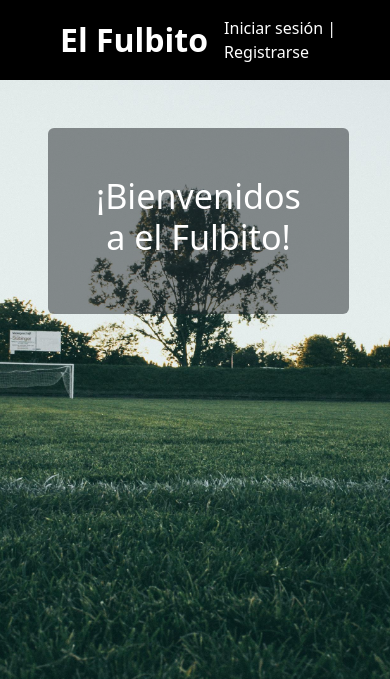
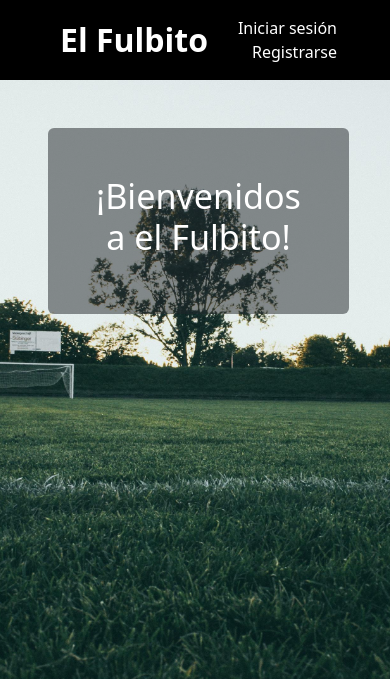
Before and after one commit to malaquiazmarcos/predio-el-fulbito, a Django app: page / in a window 390 px wide. Shown: the top 679 px of the page. Run offline with Django 5.2, Linux system fonts and the light colour scheme; parts of the project's set-up code (start-up, migrations or seed data) failed here and were passed over.

Commit message:
arreglo de detalles

```diff
--- a/static/styles.css
+++ b/static/styles.css
@@ -125,3 +125,12 @@ button {
 .links-acces {
     text-decoration: none;
 }
+
+@media (max-width: 474px) {
+    .navbar-text {
+        text-align: right;
+    }
+    .ocultar-linea {
+        display: none;
+    }
+}
--- a/templates/base.html
+++ b/templates/base.html
@@ -33,7 +33,7 @@
                             <a class="navbar-text2" href="{% url 'admin_logout' %}">Cerrar sesión</a>
                         {% else %}
                             <a class="navbar-text2" href="{% url 'admin_login_view' %}">Iniciar sesión</a>
-                            <a class="navbar-text2">|</a>
+                            <a class="navbar-text2 ocultar-linea">|</a>
                             <a class="navbar-text2" href="{% url 'registro_usuario_view' %}">Registrarse</a>
                         {% endif %}
                     </span>
--- a/test_django_1/settings.py
+++ b/test_django_1/settings.py
@@ -12,7 +12,7 @@ BASE_DIR = Path(__file__).resolve().parent.parent
 SECRET_KEY = config('SECRET_KEY')
 
 # SECURITY WARNING: don't run with debug turned on in production!
-DEBUG = False
+DEBUG = True
 
 ALLOWED_HOSTS = []
 
```
